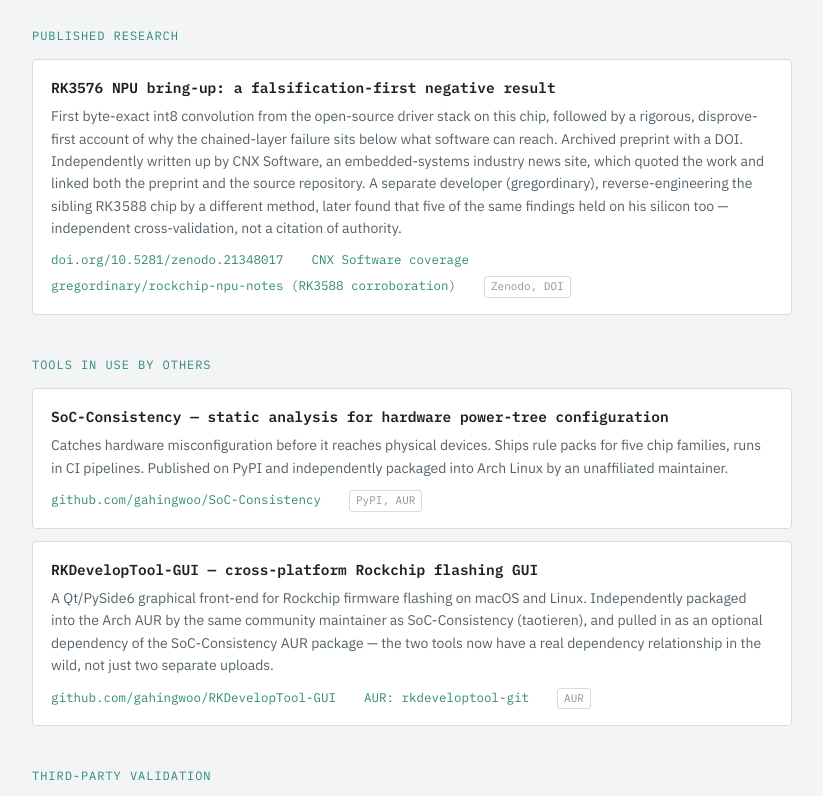
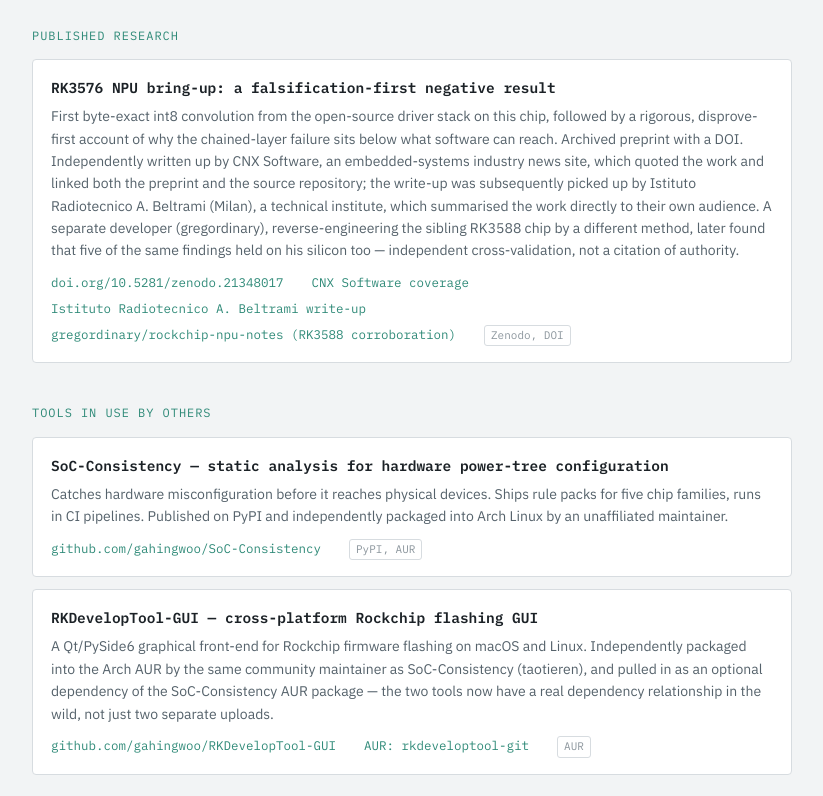
Before and after one commit to gahingwoo/gahingwoo.com, a plain HTML site: page evidence/index.html in a window 1280 px wide. Shown: the part 1396-2192 px from the top of the page, without its empty margins (228-1051 px from the left). Drawn offline with Linux system fonts and the light colour scheme.

Commit message:
Add Beltrami institute write-up reference
Update the RK3576 NPU evidence entry to note that Istituto Radiotecnico A. Beltrami (Milan) also summarized the work, and add a direct link to that write-up alongside the existing DOI and CNX Software coverage links.

```diff
--- a/evidence/index.html
+++ b/evidence/index.html
@@ -256,10 +256,11 @@
 
   <div class="entry">
     <p class="entry-title">RK3576 NPU bring-up: a falsification-first negative result</p>
-    <p class="entry-desc">First byte-exact int8 convolution from the open-source driver stack on this chip, followed by a rigorous, disprove-first account of why the chained-layer failure sits below what software can reach. Archived preprint with a DOI. Independently written up by CNX Software, an embedded-systems industry news site, which quoted the work and linked both the preprint and the source repository. A separate developer (gregordinary), reverse-engineering the sibling RK3588 chip by a different method, later found that five of the same findings held on his silicon too &mdash; independent cross-validation, not a citation of authority.</p>
+    <p class="entry-desc">First byte-exact int8 convolution from the open-source driver stack on this chip, followed by a rigorous, disprove-first account of why the chained-layer failure sits below what software can reach. Archived preprint with a DOI. Independently written up by CNX Software, an embedded-systems industry news site, which quoted the work and linked both the preprint and the source repository; the write-up was subsequently picked up by Istituto Radiotecnico A. Beltrami (Milan), a technical institute, which summarised the work directly to their own audience. A separate developer (gregordinary), reverse-engineering the sibling RK3588 chip by a different method, later found that five of the same findings held on his silicon too &mdash; independent cross-validation, not a citation of authority.</p>
     <div class="entry-meta">
       <a href="https://doi.org/10.5281/zenodo.21348017" target="_blank" rel="noopener">doi.org/10.5281/zenodo.21348017</a>
       <a href="https://www.cnx-software.com/2026/07/15/reverse-engineering-brings-rk3576-npu-support-to-open-source-rocket-driver-for-mainline-linux/" target="_blank" rel="noopener">CNX Software coverage</a>
+      <a href="https://www.facebook.com/100064934040119/posts/back-in-2024-we-noted-that-the-open-source-driver-for-rk3588s-npu-by-tomeu-vizos/1480394374135017/" target="_blank" rel="noopener">Istituto Radiotecnico A. Beltrami write-up</a>
       <a href="https://github.com/gregordinary/rockchip-npu-notes" target="_blank" rel="noopener">gregordinary/rockchip-npu-notes (RK3588 corroboration)</a>
       <span class="tag">Zenodo, DOI</span>
     </div>
```
